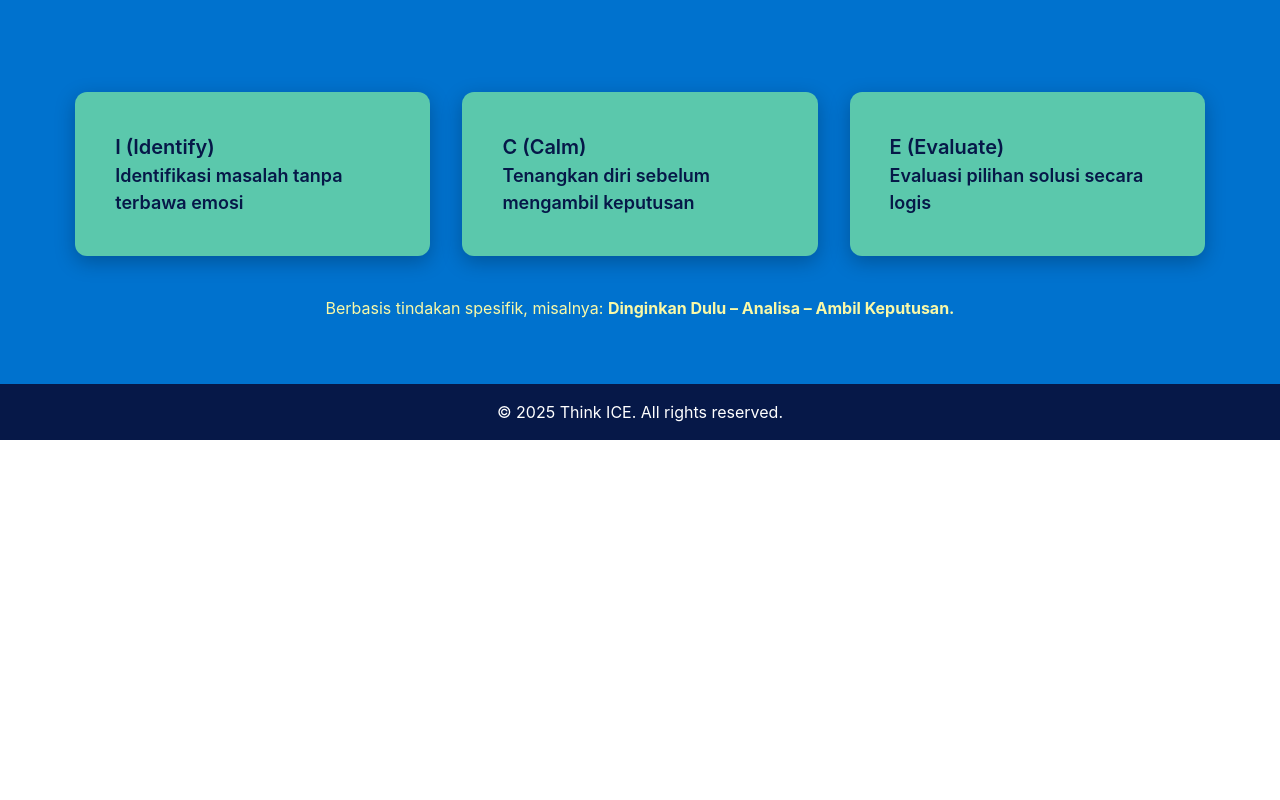
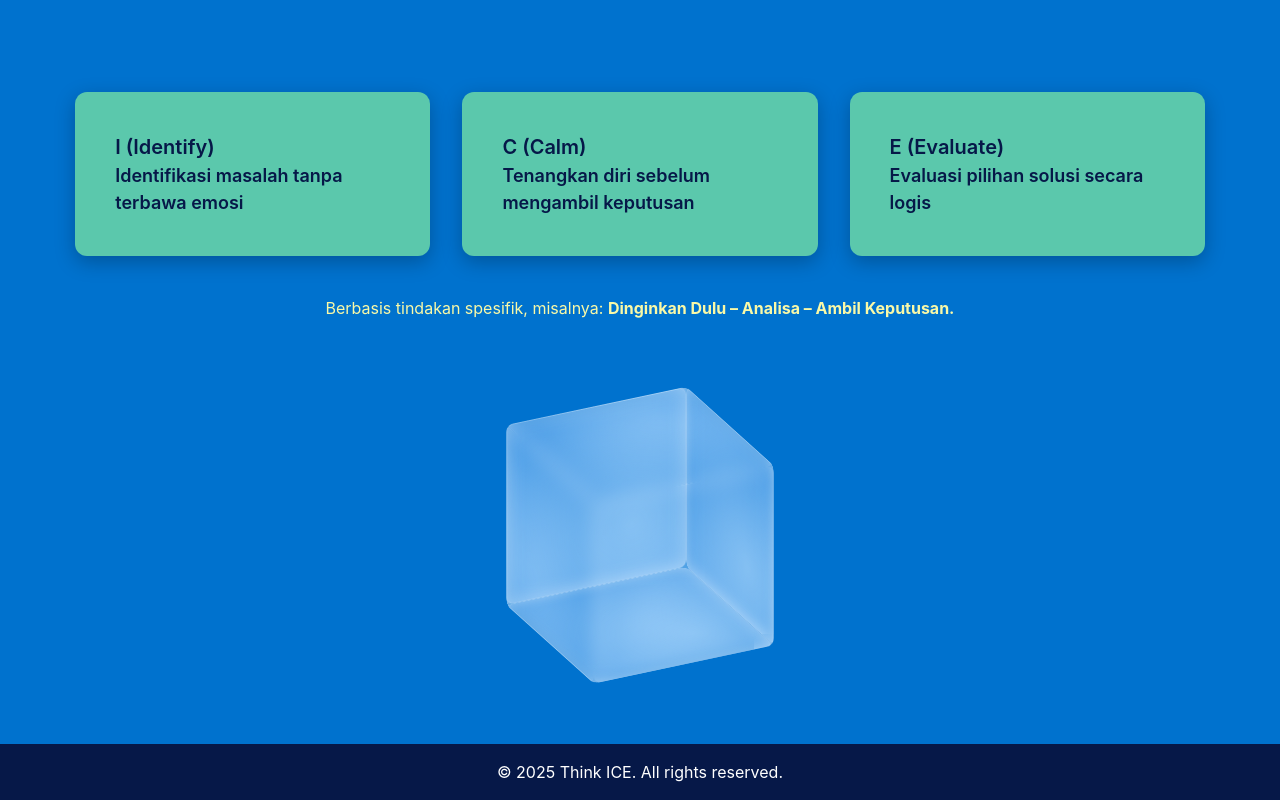
Before and after one commit to SammyBangun/think-ice, a React (Vite) app: page / in a window 1280 px wide. Shown: the part 666-1466 px from the top of the page. Before the commit the page ends 1106 px from the top, so only its background shows below. Built offline with nearby package versions, Linux system fonts and the light colour scheme.

Commit message:
Add rotating ice cube section

```diff
--- /dev/null
+++ b/src/components/Ice.jsx
@@ -0,0 +1,90 @@
+/* eslint-disable no-unused-vars */
+
+import { Box } from "@chakra-ui/react"
+import { motion, useMotionValue, useTransform, animate } from "framer-motion"
+import { useEffect } from "react"
+
+export default function IceCube() {
+    const rotate = useMotionValue(0)
+    const y = useMotionValue(0)
+
+    useEffect(() => {
+        const controls = animate(rotate, 360, {
+            duration: 10,
+            repeat: Infinity,
+            ease: "linear",
+        })
+
+        const float = animate(y, [0, -30, 0], {
+            duration: 4,
+            repeat: Infinity,
+            ease: "easeInOut",
+        })
+
+        return () => {
+            controls.stop()
+            float.stop()
+        }
+    }, [rotate, y])
+
+    const transformStyle = useTransform(
+        [rotate, y],
+        ([r, ty]) => `translateY(${ty}px) rotateX(${r}deg) rotateY(${r}deg)`
+    )
+
+    return (
+        <Box
+            bg="thinkICE.cobaltBlue"
+            display="flex"
+            alignItems="center"
+            justifyContent="center"
+            py={20}
+            w="full"
+        >
+            <motion.div className="cube" style={{ transform: transformStyle }}>
+                <div className="side front" />
+                <div className="side left" />
+                <div className="side right" />
+                <div className="side top" />
+                <div className="side bottom" />
+                <div className="side back" />
+            </motion.div>
+            <StyleSheet />
+        </Box>
+    )
+}
+
+function StyleSheet() {
+    return (
+        <style>{`
+      .cube {
+        width: 200px;
+        height: 200px;
+        position: relative;
+        transform-style: preserve-3d;
+      }
+
+      .side {
+        position: absolute;
+        width: 100%;
+        height: 100%;
+        border: 1px solid rgba(255, 255, 255, 0.3);
+        background: radial-gradient(
+          circle at 30% 30%,
+          rgba(180, 220, 255, 0.6),
+          rgba(120, 180, 255, 0.2)
+        );
+        box-shadow: inset 0 0 20px rgba(255, 255, 255, 0.3);
+        backdrop-filter: blur(8px);
+        border-radius: 8px;
+      }
+
+      .front  { transform: rotateY(0deg) translateZ(100px); }
+      .right  { transform: rotateY(90deg) translateZ(100px); }
+      .back   { transform: rotateY(180deg) translateZ(100px); }
+      .left   { transform: rotateY(-90deg) translateZ(100px); }
+      .top    { transform: rotateX(90deg) translateZ(100px); }
+      .bottom { transform: rotateX(-90deg) translateZ(100px); }
+    `}</style>
+    )
+}
--- a/src/pages/Home.jsx
+++ b/src/pages/Home.jsx
@@ -4,12 +4,14 @@ import {
     from "@chakra-ui/react";
 import Jumbotron from "../components/Jumbotron";
 import FirstSection from "../components/FirstSection";
+import IceCube from "../components/Ice";
 
 function Home() {
     return (
         <Box>
             <Jumbotron />
             <FirstSection />
+            <IceCube />
         </Box>
     );
 }
```
